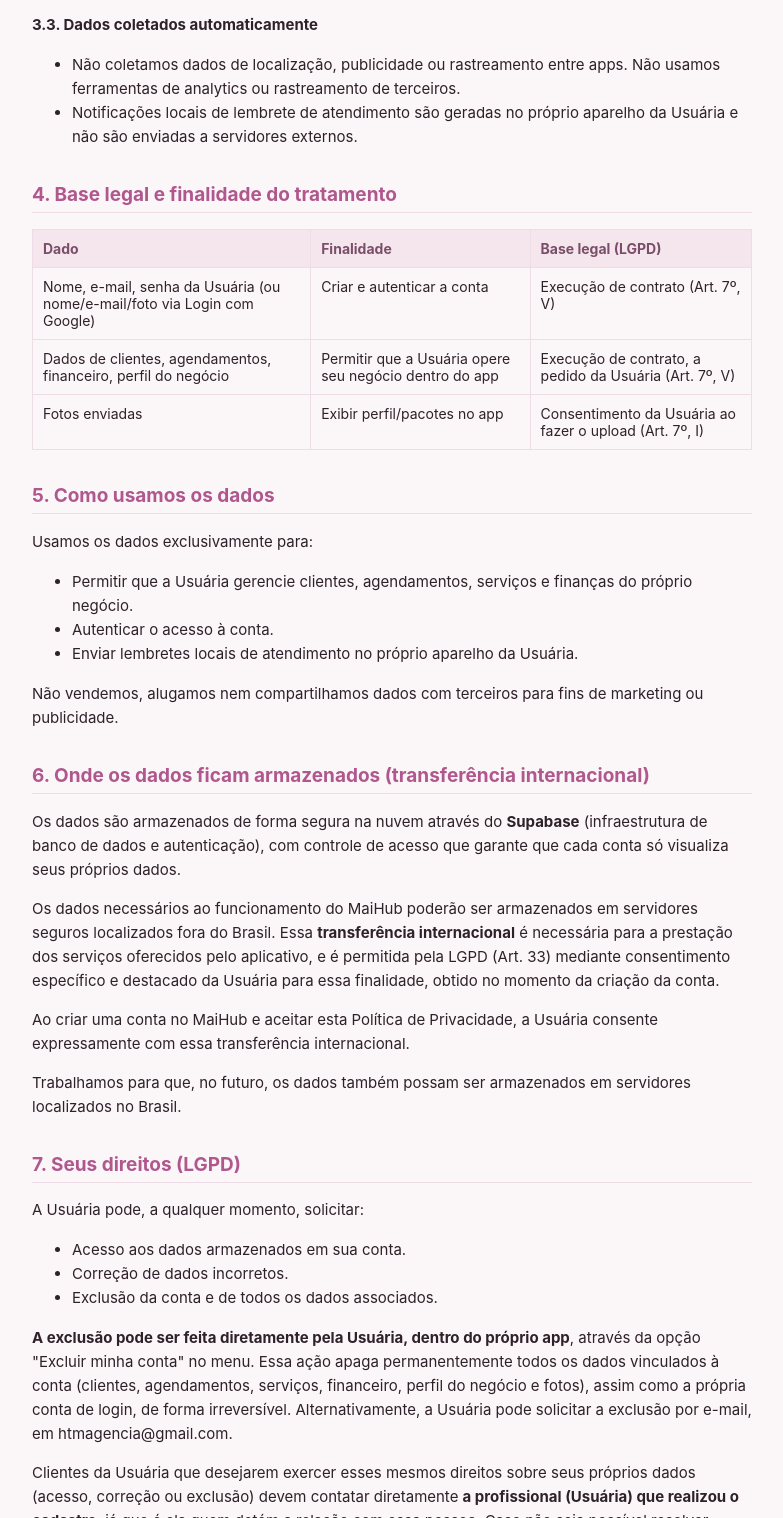
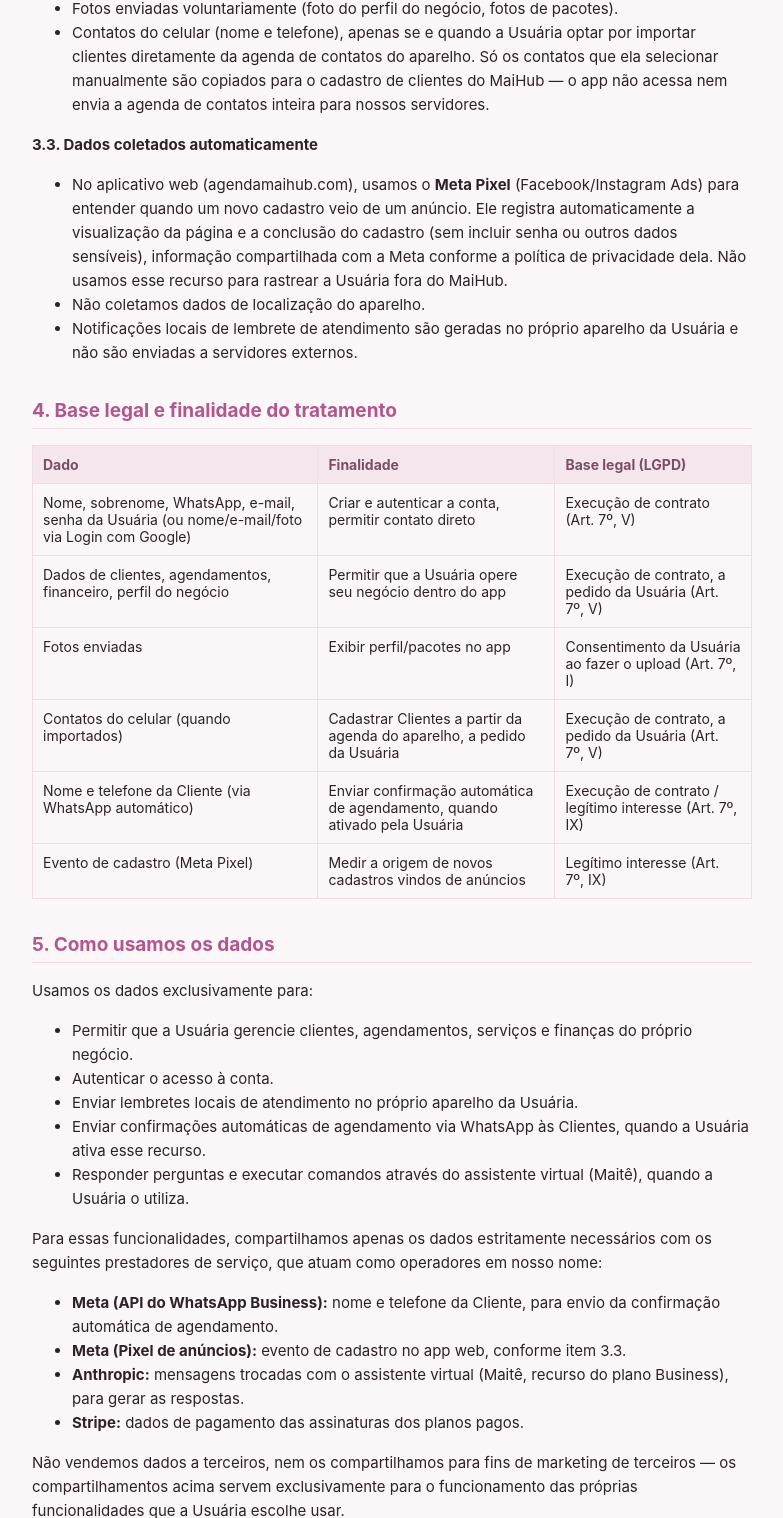
Before and after one commit to MaiHubApp/maihub-privacidade, a plain HTML site: page index.html in a window 1280 px wide. Shown: the part 1282-2800 px from the top of the page, without its empty margins (248-1031 px from the left). Drawn offline with Linux system fonts and the light colour scheme.

Commit message:
Atualiza política de privacidade: WhatsApp/nome no cadastro, importação de contatos, Meta Pixel, WhatsApp API e assistente de IA

```diff
--- a/index.html
+++ b/index.html
@@ -62,7 +62,7 @@
 <body>
 <div class="container">
   <h1>Política de Privacidade — MaiHub</h1>
-  <div class="updated"><strong>Última atualização:</strong> 22 de julho de 2026</div>
+  <div class="updated"><strong>Última atualização:</strong> 15 de agosto de 2026</div>
 
   <p>Esta Política de Privacidade descreve como o <strong>MaiHub</strong> ("aplicativo", "app") coleta, usa e protege informações pessoais, em conformidade com a Lei Geral de Proteção de Dados (Lei nº 13.709/2018 — LGPD).</p>
 
@@ -80,7 +80,7 @@
   <h2>3. Dados que coletamos</h2>
   <p><strong>3.1. Dados da conta da Usuária</strong></p>
   <ul>
-    <li>Nome e e-mail, usados para criar e autenticar a conta.</li>
+    <li>Nome, sobrenome, WhatsApp e e-mail, usados para criar e autenticar a conta e permitir contato direto com a Usuária quando necessário.</li>
     <li>Senha (armazenada de forma criptografada pelo nosso provedor de autenticação, nunca em texto simples).</li>
     <li><strong>Login com Google (quando disponível):</strong> se a Usuária optar por criar sua conta ou entrar usando "Login com Google", recebemos do Google o nome, e-mail e foto de perfil autorizados por ela na tela de permissão do Google, usados para criar/autenticar a conta da mesma forma que o cadastro por e-mail e senha. Não temos acesso à senha da conta Google da Usuária, nem a nenhum outro dado da conta Google além do autorizado nessa tela. O uso da tela de login do Google também está sujeito à política de privacidade do próprio Google.</li>
   </ul>
@@ -93,20 +93,25 @@
     <li>Lançamentos financeiros (receitas e despesas) do negócio da Usuária.</li>
     <li>Perfil do negócio (nome, foto, endereço, contato, horário de funcionamento).</li>
     <li>Fotos enviadas voluntariamente (foto do perfil do negócio, fotos de pacotes).</li>
+    <li>Contatos do celular (nome e telefone), apenas se e quando a Usuária optar por importar clientes diretamente da agenda de contatos do aparelho. Só os contatos que ela selecionar manualmente são copiados para o cadastro de clientes do MaiHub — o app não acessa nem envia a agenda de contatos inteira para nossos servidores.</li>
   </ul>
 
   <p><strong>3.3. Dados coletados automaticamente</strong></p>
   <ul>
-    <li>Não coletamos dados de localização, publicidade ou rastreamento entre apps. Não usamos ferramentas de analytics ou rastreamento de terceiros.</li>
+    <li>No aplicativo web (agendamaihub.com), usamos o <strong>Meta Pixel</strong> (Facebook/Instagram Ads) para entender quando um novo cadastro veio de um anúncio. Ele registra automaticamente a visualização da página e a conclusão do cadastro (sem incluir senha ou outros dados sensíveis), informação compartilhada com a Meta conforme a política de privacidade dela. Não usamos esse recurso para rastrear a Usuária fora do MaiHub.</li>
+    <li>Não coletamos dados de localização do aparelho.</li>
     <li>Notificações locais de lembrete de atendimento são geradas no próprio aparelho da Usuária e não são enviadas a servidores externos.</li>
   </ul>
 
   <h2>4. Base legal e finalidade do tratamento</h2>
   <table>
     <tr><th>Dado</th><th>Finalidade</th><th>Base legal (LGPD)</th></tr>
-    <tr><td>Nome, e-mail, senha da Usuária (ou nome/e-mail/foto via Login com Google)</td><td>Criar e autenticar a conta</td><td>Execução de contrato (Art. 7º, V)</td></tr>
+    <tr><td>Nome, sobrenome, WhatsApp, e-mail, senha da Usuária (ou nome/e-mail/foto via Login com Google)</td><td>Criar e autenticar a conta, permitir contato direto</td><td>Execução de contrato (Art. 7º, V)</td></tr>
     <tr><td>Dados de clientes, agendamentos, financeiro, perfil do negócio</td><td>Permitir que a Usuária opere seu negócio dentro do app</td><td>Execução de contrato, a pedido da Usuária (Art. 7º, V)</td></tr>
     <tr><td>Fotos enviadas</td><td>Exibir perfil/pacotes no app</td><td>Consentimento da Usuária ao fazer o upload (Art. 7º, I)</td></tr>
+    <tr><td>Contatos do celular (quando importados)</td><td>Cadastrar Clientes a partir da agenda do aparelho, a pedido da Usuária</td><td>Execução de contrato, a pedido da Usuária (Art. 7º, V)</td></tr>
+    <tr><td>Nome e telefone da Cliente (via WhatsApp automático)</td><td>Enviar confirmação automática de agendamento, quando ativado pela Usuária</td><td>Execução de contrato / legítimo interesse (Art. 7º, IX)</td></tr>
+    <tr><td>Evento de cadastro (Meta Pixel)</td><td>Medir a origem de novos cadastros vindos de anúncios</td><td>Legítimo interesse (Art. 7º, IX)</td></tr>
   </table>
 
   <h2>5. Como usamos os dados</h2>
@@ -115,14 +120,24 @@
     <li>Permitir que a Usuária gerencie clientes, agendamentos, serviços e finanças do próprio negócio.</li>
     <li>Autenticar o acesso à conta.</li>
     <li>Enviar lembretes locais de atendimento no próprio aparelho da Usuária.</li>
+    <li>Enviar confirmações automáticas de agendamento via WhatsApp às Clientes, quando a Usuária ativa esse recurso.</li>
+    <li>Responder perguntas e executar comandos através do assistente virtual (Maitê), quando a Usuária o utiliza.</li>
   </ul>
-  <p>Não vendemos, alugamos nem compartilhamos dados com terceiros para fins de marketing ou publicidade.</p>
+  <p>Para essas funcionalidades, compartilhamos apenas os dados estritamente necessários com os seguintes prestadores de serviço, que atuam como operadores em nosso nome:</p>
+  <ul>
+    <li><strong>Meta (API do WhatsApp Business):</strong> nome e telefone da Cliente, para envio da confirmação automática de agendamento.</li>
+    <li><strong>Meta (Pixel de anúncios):</strong> evento de cadastro no app web, conforme item 3.3.</li>
+    <li><strong>Anthropic:</strong> mensagens trocadas com o assistente virtual (Maitê, recurso do plano Business), para gerar as respostas.</li>
+    <li><strong>Stripe:</strong> dados de pagamento das assinaturas dos planos pagos.</li>
+  </ul>
+  <p>Não vendemos dados a terceiros, nem os compartilhamos para fins de marketing de terceiros — os compartilhamentos acima servem exclusivamente para o funcionamento das próprias funcionalidades que a Usuária escolhe usar.</p>
 
   <h2>6. Onde os dados ficam armazenados (transferência internacional)</h2>
   <p>Os dados são armazenados de forma segura na nuvem através do <strong>Supabase</strong> (infraestrutura de banco de dados e autenticação), com controle de acesso que garante que cada conta só visualiza seus próprios dados.</p>
   <p>Os dados necessários ao funcionamento do MaiHub poderão ser armazenados em servidores seguros localizados fora do Brasil. Essa <strong>transferência internacional</strong> é necessária para a prestação dos serviços oferecidos pelo aplicativo, e é permitida pela LGPD (Art. 33) mediante consentimento específico e destacado da Usuária para essa finalidade, obtido no momento da criação da conta.</p>
   <p>Ao criar uma conta no MaiHub e aceitar esta Política de Privacidade, a Usuária consente expressamente com essa transferência internacional.</p>
   <p>Trabalhamos para que, no futuro, os dados também possam ser armazenados em servidores localizados no Brasil.</p>
+  <p>Os prestadores mencionados na seção 5 (Meta, Anthropic, Stripe) também podem processar dados fora do Brasil, sujeitos às respectivas políticas de privacidade e às mesmas bases legais desta política.</p>
 
   <h2>7. Seus direitos (LGPD)</h2>
   <p>A Usuária pode, a qualquer momento, solicitar:</p>
```
